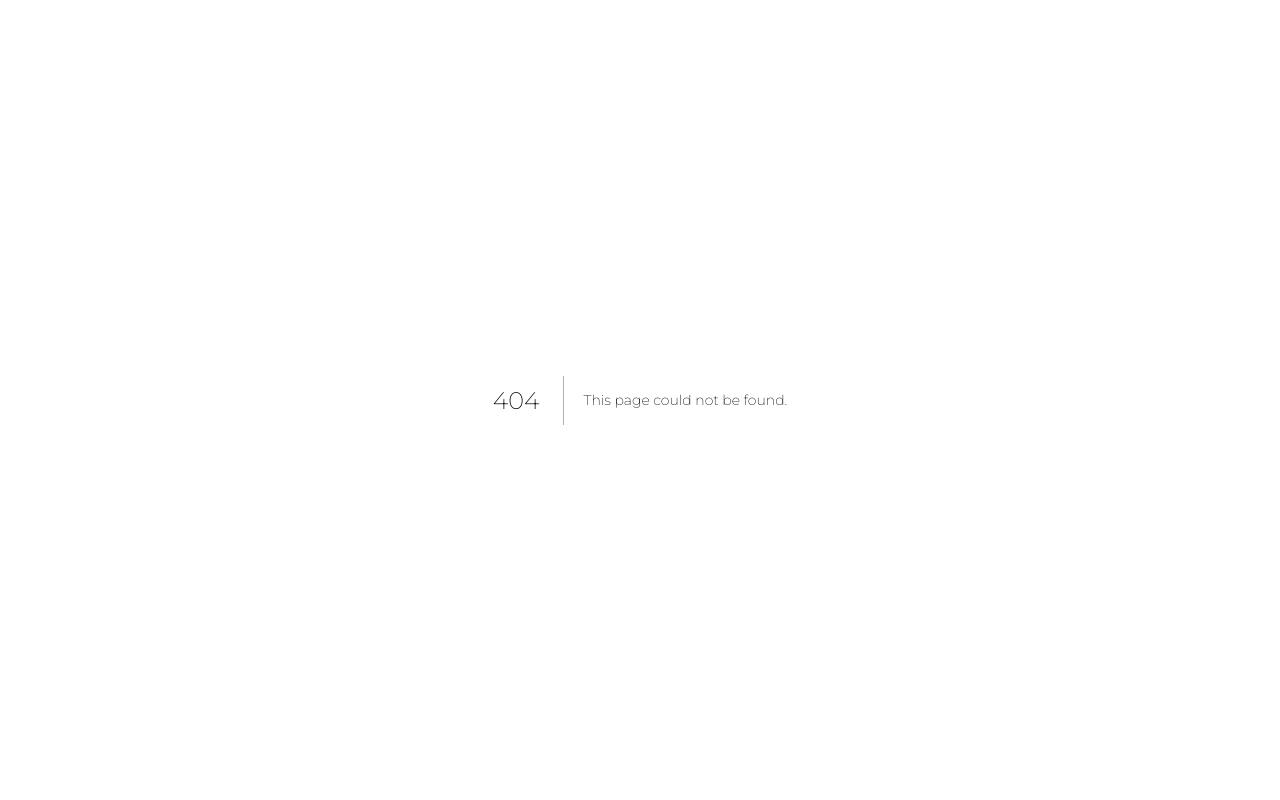
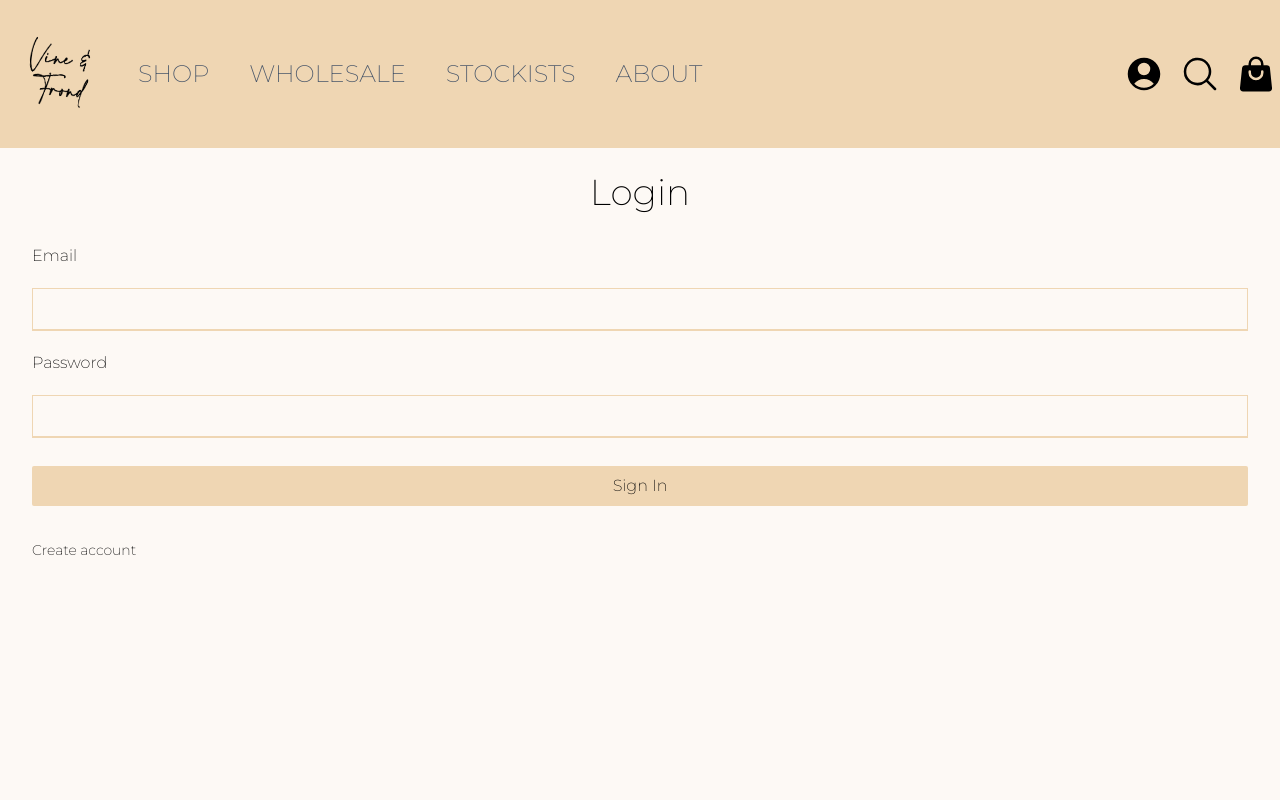
Before and after one commit to Calathea-Z/Vine-Frond-Shop, a Next.js app: page /login in a window 1280 px wide. Before the commit this address had no page. Shown: the top 800 px of the page. Built offline with nearby package versions, Linux system fonts and the light colour scheme.

Commit message:
Begin building login page. Have Form set up. Need to make a field to check password and also find a way to start the password characters.

```diff
--- a/package.json
+++ b/package.json
@@ -23,6 +23,7 @@
     "notistack": "^3.0.1",
     "react": "18.2.0",
     "react-dom": "18.2.0",
+    "react-hook-form": "^7.43.9",
     "react-social-icons": "^5.15.0",
     "react-spinners": "^0.13.8"
   },
--- a/pages/_app.js
+++ b/pages/_app.js
@@ -4,7 +4,7 @@ import { SnackbarProvider } from "notistack";
 
 export default function App({ Component, pageProps }) {
   return (
-    <SnackbarProvider anchorOrigin={{ vertical: "top", horizontal: "center" }}>
+    <SnackbarProvider anchorOrigin={{ vertical: "top", horizontal: "center" }} autoHideDuration={3000}>
       <StoreProvider>
         <Component {...pageProps} />
       </StoreProvider>
--- a/pages/allproducts/[slug].js
+++ b/pages/allproducts/[slug].js
@@ -9,7 +9,7 @@ import { useEffect, useState, useContext } from "react";
 import { urlFor } from "@/utils/image";
 import axios from "axios";
 import { useRouter } from "next/router";
-
+import Link from "next/link";
 
 export default function ProductScreen(props) {
   const router = useRouter();
@@ -59,10 +59,8 @@ export default function ProductScreen(props) {
       quantity,
     },
     });
-    enqueueSnackbar(`${product.name} added to cart!`, { variant: 'success' });
+    enqueueSnackbar(`${product.name} added to cart!`, { variant: 'success' },);
   };
-  console.log(cart)
-
   return (
     <>
       <Header />
--- a/pages/cart.js
+++ b/pages/cart.js
@@ -38,7 +38,7 @@ const CartScreen = () => {
       quantity,
     },
     });
-    enqueueSnackbar(`${item.name} Cart Updated!`, { variant: 'success' });
+    enqueueSnackbar(`${item.name} Cart Updated!`, { variant: 'success' },);
   };
 
   const removeItemHandler = (item) => {
@@ -61,15 +61,16 @@ const CartScreen = () => {
         ) : (
           <div className="grid grid-cols-2 justify-center items-center px-12 py-2">
             <div className="flex flex-col  gap-2">
-              {cartItems.map((item) => (
+              {cartItems.map((item, index) => (
                 <div
                   className="grid grid-cols-3 items-center justify-center gap-2"
-                  key={item._id}
+                  key={item._id || index}
                 >
                   <div className="flex justify-center items-center hover:opacity-80">
                     <Link href={`/allproducts/${item.slug}`} passHref>
                       <Image
                       src={urlFor(item.photo[0].asset._ref).url()}
+                      alt={item.name}
                         width={90}
                         height={90}
                         className="rounded-sm"
--- /dev/null
+++ b/pages/login.js
@@ -0,0 +1,86 @@
+import Footer from "@/components/Footer";
+import Header from "@/components/Header";
+import Link from "next/link";
+import { useForm, Controller } from "react-hook-form";
+
+const Login = () => {
+  const {
+    handleSubmit,
+    control,
+    formState: { errors },
+  } = useForm();
+
+  const submitHandler = async (email, password) => {};
+  return (
+    <div>
+      <Header />
+      <div className="bg-[#fdf9f5] flex flex-col h-screen p-3">
+        <h1 className="self-center p-3 text-4xl">Login</h1>
+        <form onSubmit={handleSubmit(submitHandler)} className="flex flex-col p-5 ">
+          <h1 className='mb-5'>Email</h1>
+          <Controller
+            name="email"
+            control={control}
+            defaultValue=""
+            rules={{
+              required: true,
+              pattern: /^[a-z0-9._%+-]+@[a-z0-9.-]+\.[a-z]{2-4}$/,
+            }}
+            render={({ field }) => (
+              <input
+              className='bg-transparent border-b-2 border-primary mb-5 p-2'
+                id="email"
+                label="Email"
+                inputProps={{ type: "email" }}
+                error={errors.email}
+                helperText={
+                  errors.email
+                    ? (errors.email.type = "pattern"
+                        ? "Email is not valid"
+                        : "Email is required")
+                    : ""
+                }
+                {...field}
+              />
+            )}
+          ></Controller>
+          <h1 className='mb-5'>Password</h1>
+          <Controller
+            name="password"
+            control={control}
+            defaultValue=""
+            rules={{
+              required: true,
+              minLength: 8,
+            }}
+            render={({ field }) => (
+              <input
+              className='bg-transparent border-b-2 border-primary mb-5 p-2'
+                id="password"
+                label="Password"
+                inputProps={{ type: "password" }}
+                error={Boolean(errors.password)}
+                helperText={
+                  errors.password
+                    ? (errors.password.type = "minLength"
+                        ? "Password must be at least 8 characters"
+                        : "Password is required")
+                    : ""
+                }
+                {...field}
+              />
+            )}
+          ></Controller>
+          <button className='bg-primary rounded-sm mt-2 px-10 py-2 hover:bg-primary/80 mb-8'>Sign In</button>
+          <div>
+            <Link href="/register" passHref className='text-sm hover:opacity-70'>
+              Create account
+            </Link>
+          </div>
+        </form>
+      </div>
+      <Footer />
+    </div>
+  );
+};
+export default Login;
```
Also changed, not shown: 1 other file (tests, documents, lock files or other folders).
